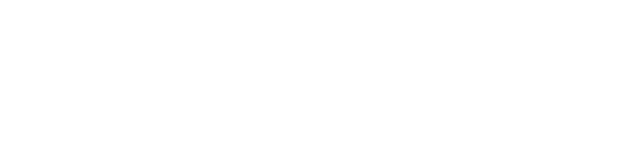
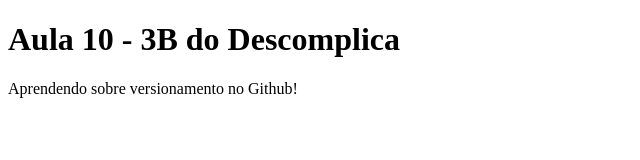
Before and after one commit to matheusfelipetp/atividade-pratica-aula10-3B, a plain HTML site: page index.html in a window 1280 px wide. Shown: the whole page, without its empty margins (0-640 px from the left). Drawn offline with Linux system fonts and the light colour scheme.

Commit message:
feat: add title and text in html

```diff
--- a/index.html
+++ b/index.html
@@ -8,7 +8,8 @@
 </head>
 
 <body>
-
+  <h1>Aula 10 - 3B do Descomplica</h1>
+  <p>Aprendendo sobre versionamento no Github!</p>
 </body>
 
 </html>
```
